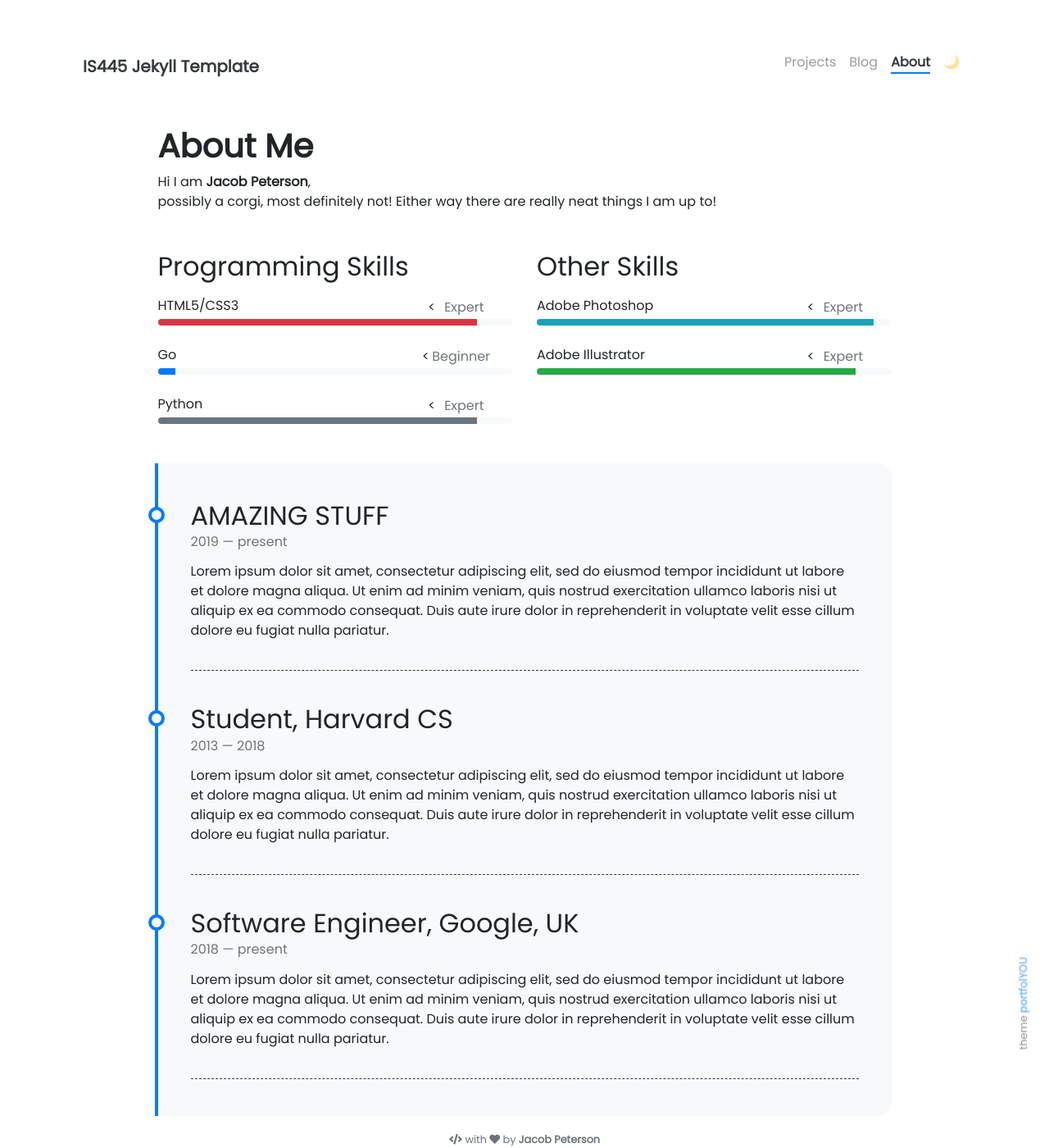
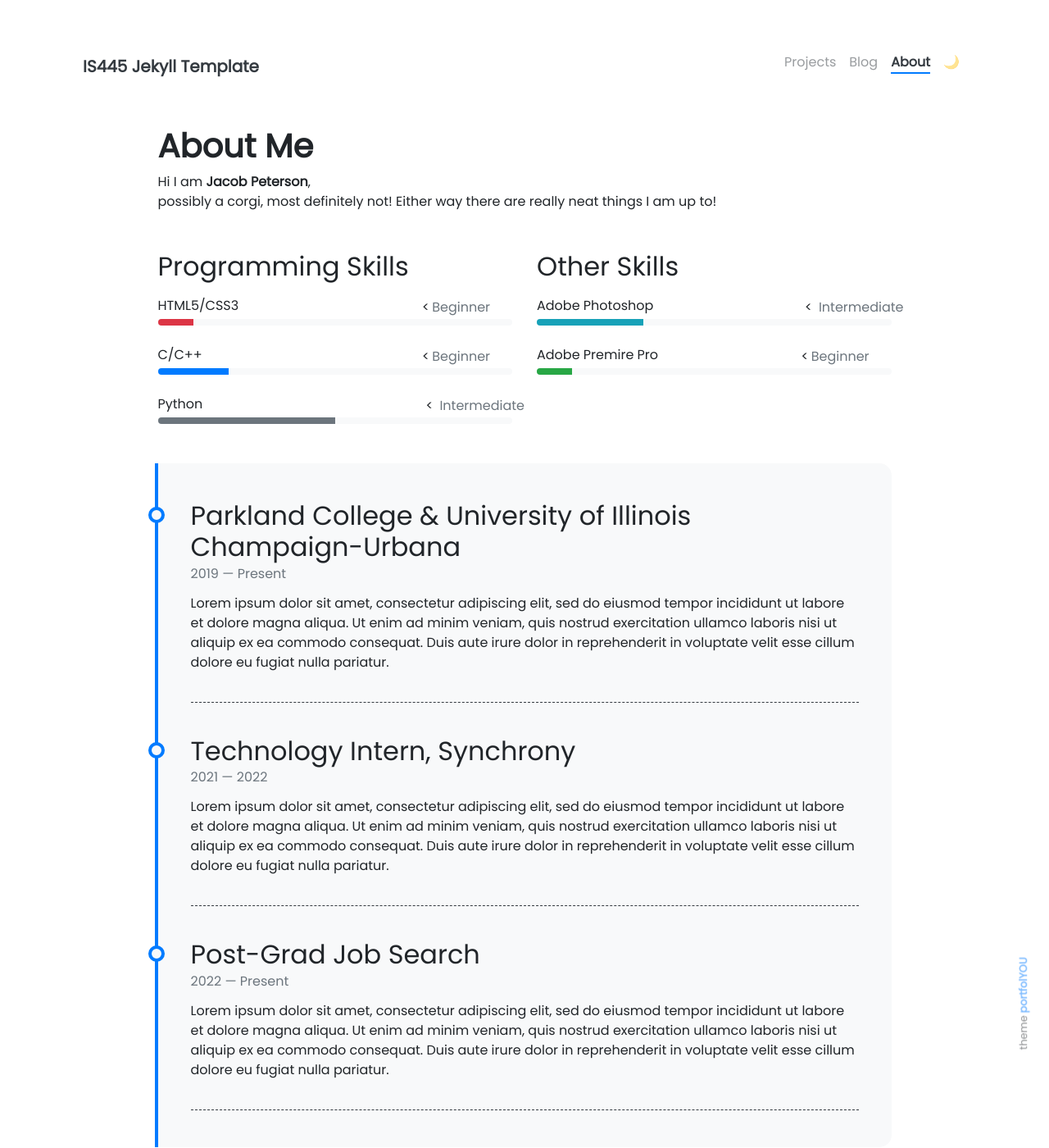
Before and after one commit to Zairzok/zairzok.github.io, a Jekyll site: the page built from pages/about.md, in a window 1280 px wide and 1400 px high. Shown: the whole window at 82% size. Built offline with Jekyll 4.4.1, drawn with Linux system fonts in a browser that asks for light colours; nearby versions of some CDN libraries.

Commit message:
eighth commit

```diff
--- a/_data/other-skills.yml
+++ b/_data/other-skills.yml
@@ -1,9 +1,9 @@
 - name: Adobe Photoshop
-  percentage: 95
-  level: Expert
+  percentage: 30
+  level: Intermediate
   color: info
 
-- name: Adobe Illustrator
-  percentage: 90
-  level: Expert
+- name: Adobe Premire Pro
+  percentage: 10
+  level: Beginner
   color: success
--- a/_data/programming-skills.yml
+++ b/_data/programming-skills.yml
@@ -1,14 +1,14 @@
 - name: HTML5/CSS3
-  percentage: 90
-  level: Expert
+  percentage: 10
+  level: Beginner
   color: danger
 
-- name: Go
-  percentage: 5
+- name: C/C++
+  percentage: 20
   level: Beginner
   color:
 
 - name: Python
-  percentage: 90
-  level: Expert
+  percentage: 50
+  level: Intermediate
   color: secondary
--- a/_data/timeline.yml
+++ b/_data/timeline.yml
@@ -1,24 +1,24 @@
-- title: AMAZING STUFF
+- title: Parkland College & University of Illinois Champaign-Urbana
   from: 2019
-  to: present
+  to: Present
   description: Lorem ipsum dolor sit amet, consectetur adipiscing elit,
                sed do eiusmod tempor incididunt ut labore et dolore magna aliqua.
                Ut enim ad minim veniam, quis nostrud exercitation ullamco laboris
                nisi ut aliquip ex ea commodo consequat. Duis aute irure dolor in
                reprehenderit in voluptate velit esse cillum dolore eu fugiat nulla pariatur.
 
-- title: Student, Harvard CS
-  from: 2013
-  to: 2018
+- title: Technology Intern, Synchrony
+  from: 2021
+  to: 2022
   description: Lorem ipsum dolor sit amet, consectetur adipiscing elit,
                sed do eiusmod tempor incididunt ut labore et dolore magna aliqua.
                Ut enim ad minim veniam, quis nostrud exercitation ullamco laboris
                nisi ut aliquip ex ea commodo consequat. Duis aute irure dolor in
                reprehenderit in voluptate velit esse cillum dolore eu fugiat nulla pariatur.
 
-- title: Software Engineer, Google, UK
-  from: 2018
-  to: present
+- title: Post-Grad Job Search
+  from: 2022
+  to: Present
   description: Lorem ipsum dolor sit amet, consectetur adipiscing elit,
                sed do eiusmod tempor incididunt ut labore et dolore magna aliqua.
                Ut enim ad minim veniam, quis nostrud exercitation ullamco laboris
--- a/pages/projects.html
+++ b/pages/projects.html
@@ -5,7 +5,6 @@ permalink: /projects/
 weight: 1
 remote_projects:
   - is507_spring2021
-  - online_cv_public
 ---
 
 {% include projects/index.html %}
```
Also changed, not shown: 3 other files.
